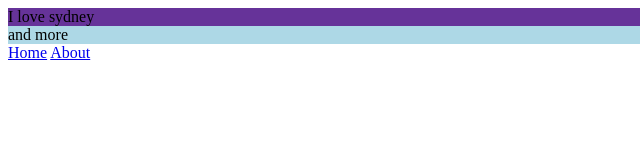
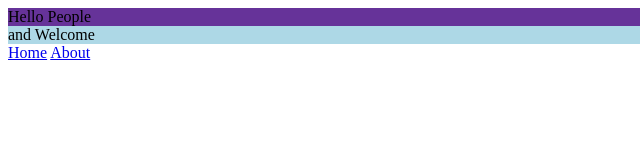
Before and after one commit to MARC0CND/web, a plain HTML site: page index.html in a window 1280 px wide. Shown: the full height of the page, 0-640 px from the left. Drawn offline with Linux system fonts and the light colour scheme.

Commit message:
Add files via upload

```diff
--- a/index.html
+++ b/index.html
@@ -8,11 +8,11 @@
     </head>
     <body>
         <div class="placeholder">
-            I love sydney
+            Hello People
         </div>
 
         <div class="anotherclass">
-            and more
+            and Welcome
         </div>
 
         <a href="index.html">Home</a>
```
Also changed, not shown: about.html (+1 -0 lines).
